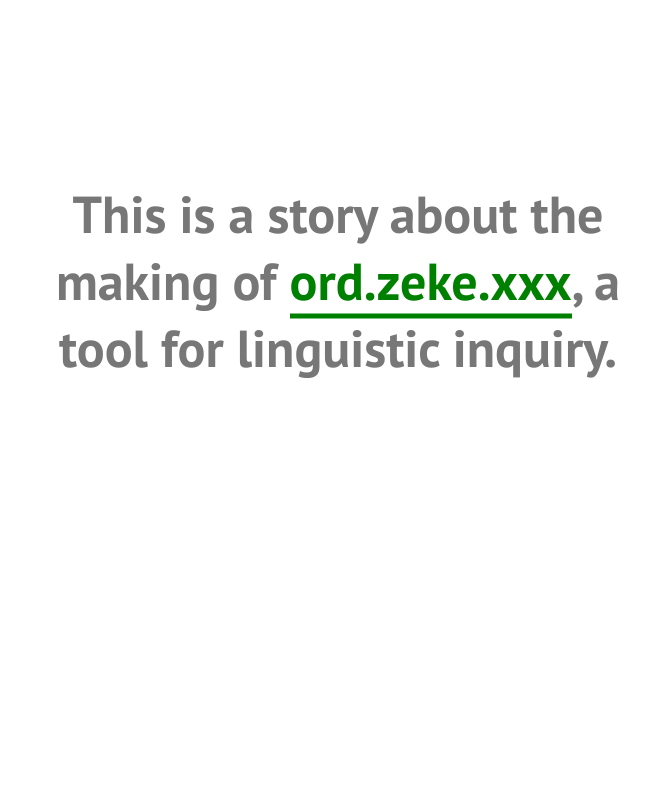
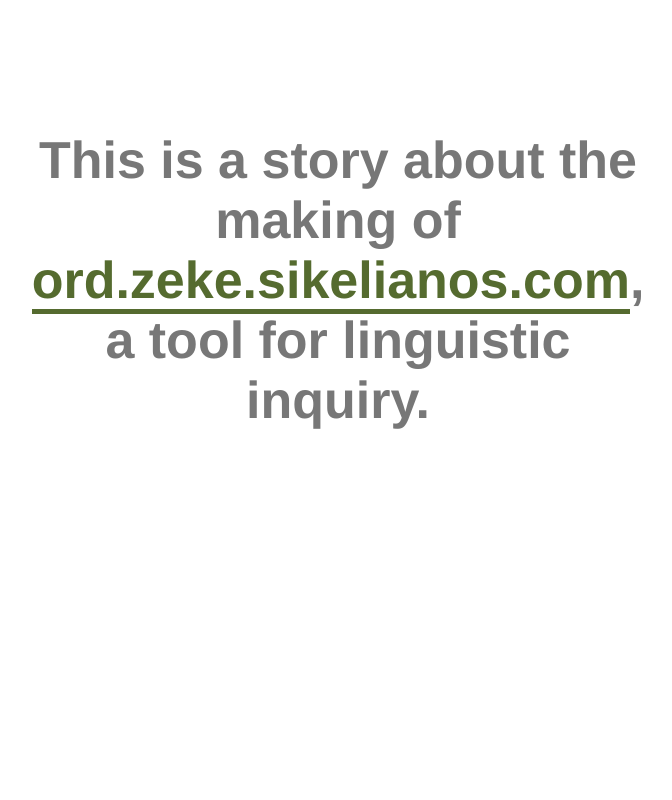
Before and after one commit to IonicaBizauKitchen/origins.ord, a website: page public/index.html in a window 1280 px wide. Shown: the part 920-1720 px from the top of the page, without its empty margins (302-974 px from the left). Drawn offline with Linux system fonts and the light colour scheme.

Commit message:
update styles a bit

```diff
--- a/public/index.html
+++ b/public/index.html
@@ -1,7 +1,7 @@
 <title>Origins of Ord</title>
 <meta name="viewport" content="width=device-width, initial-scale=1.0">
 <link rel="stylesheet" href="styles/index.css">
-<link href='//fonts.googleapis.com/css?family=PT+Sans:400,700' rel='stylesheet' type='text/css'>
+<link href='//fonts.googleapis.com/css?family=Lato:400,700' rel='stylesheet' type='text/css'>
 <script src='scripts/jquery-2.0.1.min.js'></script>
 <script src='scripts/vendor/fastclick.js'></script>
 <script src="scripts/index.js"></script>
@@ -15,7 +15,7 @@
   <li>
     <figure>
       <figcaption>
-        This is a story about the making of <a href="http://ord.zeke.xxx">ord.zeke.xxx</a>,
+        This is a story about the making of <a href="http://ord.zeke.sikelianos.com">ord.zeke.sikelianos.com</a>,
         a tool for linguistic inquiry.
       </figcaption>
     </figure>
@@ -179,7 +179,7 @@
   <li>
     <figure>
         <figcaption>
-          <a href="http://ord.zeke.xxx">ord.zeke.xxx</a> is tiny. It has but one route.
+          <a href="http://ord.zeke.sikelianos.com">ord.zeke.sikelianos.com</a> is tiny. It has but one route.
         </figcaption>
     </figure>
   </li>
--- a/src/styles/_mixins.sass
+++ b/src/styles/_mixins.sass
@@ -1,5 +1,5 @@
 =base-font-stack
-  font-family: "PT Sans", "Helvetica Neue", helvetica, arial
+  font-family: Lato, "Helvetica Neue", helvetica, arial
 
 =code-font-stack
   font-family: Menlo,Monaco,Courier,monospace
```
Also changed, not shown: public/styles/index.css, 1 other file.
